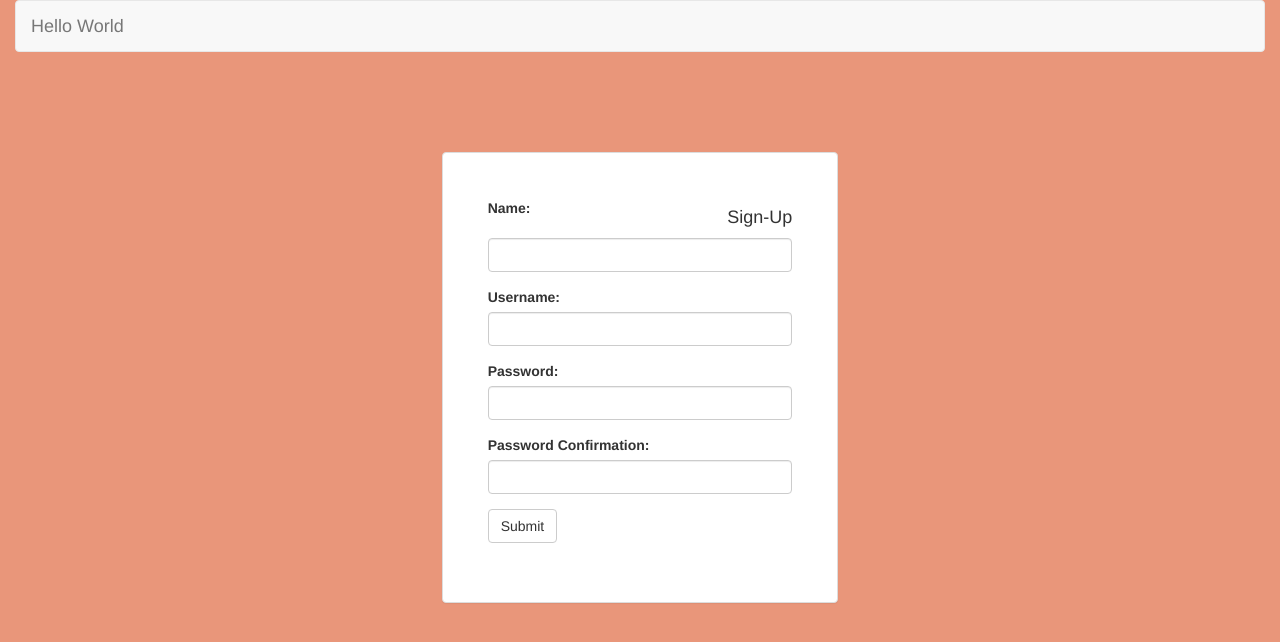
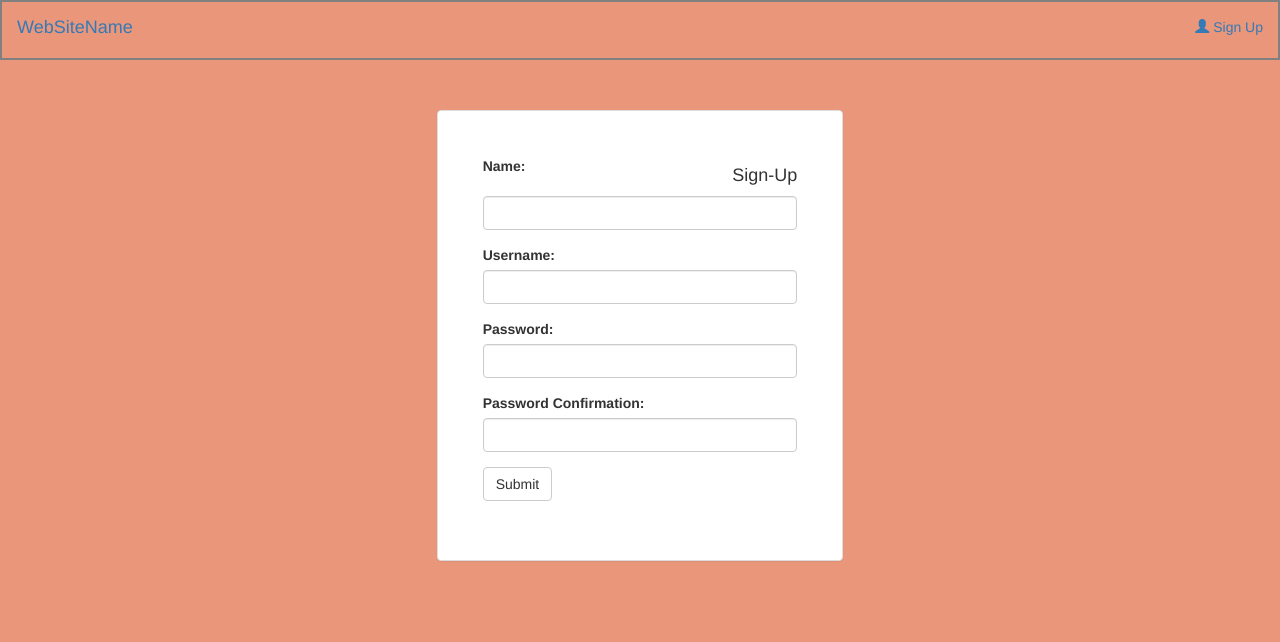
Before and after one commit to utkarshrai003/Gossips, a website: page app/views/welcome.html in a window 1280 px wide. Drawn offline with nearby package versions, Linux system fonts and the light colour scheme.

Commit message:
Corrects the Placement of the nav bar

```diff
--- a/app/views/welcome.html
+++ b/app/views/welcome.html
@@ -9,28 +9,43 @@
       body {
         background-color: #E9967A;
       }
+      .app {
+        padding: 0px;
+      }
+      .topBar {
+        width: 100%;
+        height: 60px;
+        border: 2px solid grey;
+      }
       .formContainer {
-        margin-top: 80px;
+        margin-top: 50px;
         padding: 30px;
-      }
-      .navbar {
-        width: 100%;
       }
       .form-heading {
         float: right;
         display: block;
       }
+      .options {
+        float: right;
+        padding: 15px;
+      }
+      .signUp {
+        float: right;
+      }
     </style>
   </head>
   <body>
-    <div class="container-fluid">
-      <nav class="navbar navbar-default" role="navigation">
-        <div class="container-fluid">
-          <div class="navbar-header">
-            <a class="navbar-brand" href="#">Hello World</a>
+    <div class="container-fluid app">
+      <div class="topBar">
+        <div class="siteName">
+          <a class="navbar-brand" href="#">WebSiteName</a>
+        </div>
+        <div class="options">
+          <div class="signUp">
+            <a href="#"><span class="glyphicon glyphicon-user"></span> Sign Up</a>
           </div>
         </div>
-      </nav>
+      </div>
       <div class="row">
         <div class="col-md-4"></div>
         <div class="col-md-4">
```
